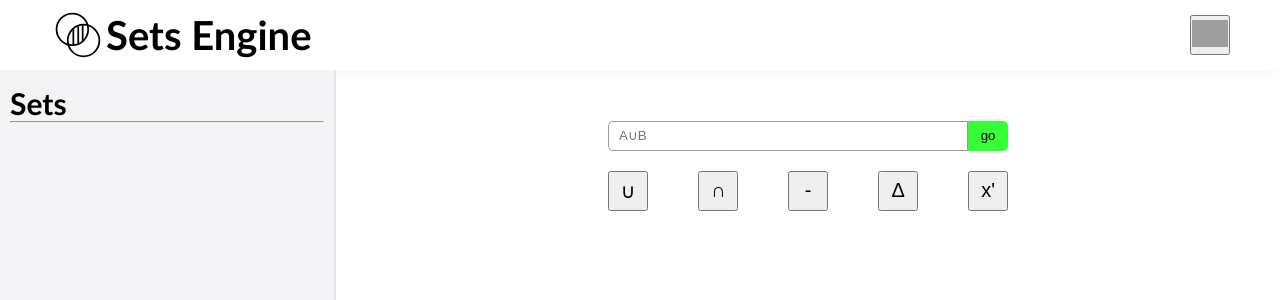
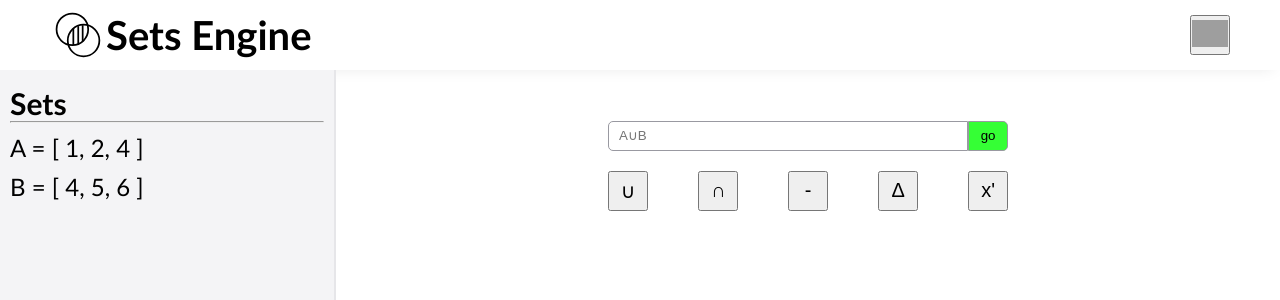
Before and after one commit to Manuel-2/SetsEngine, a Vue app: page / in a window 1280 px wide. Shown: the top 300 px of the page. Built offline with nearby package versions, Linux system fonts and the light colour scheme; grey boxes are pictures that could not be loaded.

Commit message:
el componente mathInput ahora escucha el evento de envio, el cual se puede disparar con enter o al precionar el botton del formulario, por otro lado el componente raiz app, escribe el estado de los sets en la barra lateral

```diff
--- a/src/App.vue
+++ b/src/App.vue
@@ -5,7 +5,10 @@ import MathInput from "./components/MathInput.vue";
 export default {
   data(){
     return {
-      sets:[]
+      sets:{
+       A:[1,2,4],
+       B:[4,5,6]
+      }
     }
   },
   name: "App",
@@ -22,6 +25,7 @@ export default {
     <aside class="playground__info-panel">
       <h2>Sets</h2>
       <hr />
+      <p v-for="(set, index) in Object.keys(sets)" :key="index">{{set}} = {{sets[set]}}</p>
     </aside>
     <main>
       <MathInput/>
@@ -43,6 +47,11 @@ export default {
     padding: 15px 10px;
     background-color: var(--primary-color);
     border-right: 2px solid var(--secondary-color);
+
+    p {
+      font-size:1.2rem;
+      margin-top: 10px;
+    }
   }
 
   main {
@@ -51,6 +60,7 @@ export default {
     flex-direction: column;
     align-items: center;
     padding-top: 50px;
+
   }
 }
 </style>
--- a/src/components/MathInput.vue
+++ b/src/components/MathInput.vue
@@ -1,14 +1,23 @@
 <script>
 export default {
-  name:"MathInput"
+  name:"MathInput" ,
+  methods: {
+    readInput(event){
+      event.preventDefault();
+      let rawInputData = new FormData(event.target);
+      console.log(rawInputData);
+    }
+  },
 }
 </script>
 
 <template>
   <div class="playground__inputs">
         <div class="playground__main-input">
-          <input type="text" placeholder="A&#8746;B" />
-          <input type="button" value="go"/>
+          <form @:submit=readInput>
+          <input type="text" name="mainInput" placeholder="A&#8746;B" />
+          <input type="submit" value="go"/>
+          </form>
         </div>
         <div class="playground__keyboard">
           <button class="playground__key">&#8746;</button>
@@ -40,11 +49,11 @@ export default {
        border-radius: 5px 0px 0px 5px;
      }
 
-     input[type='button']{
+     input[type='submit']{
       width:10%;
       height:30px;
       border-radius: 0px 5px 5px 0px;
-      border:none;
+      border: 1px solid var(--tertiary-color);
       background-color:var(--positive-color);
      }
    }
```
